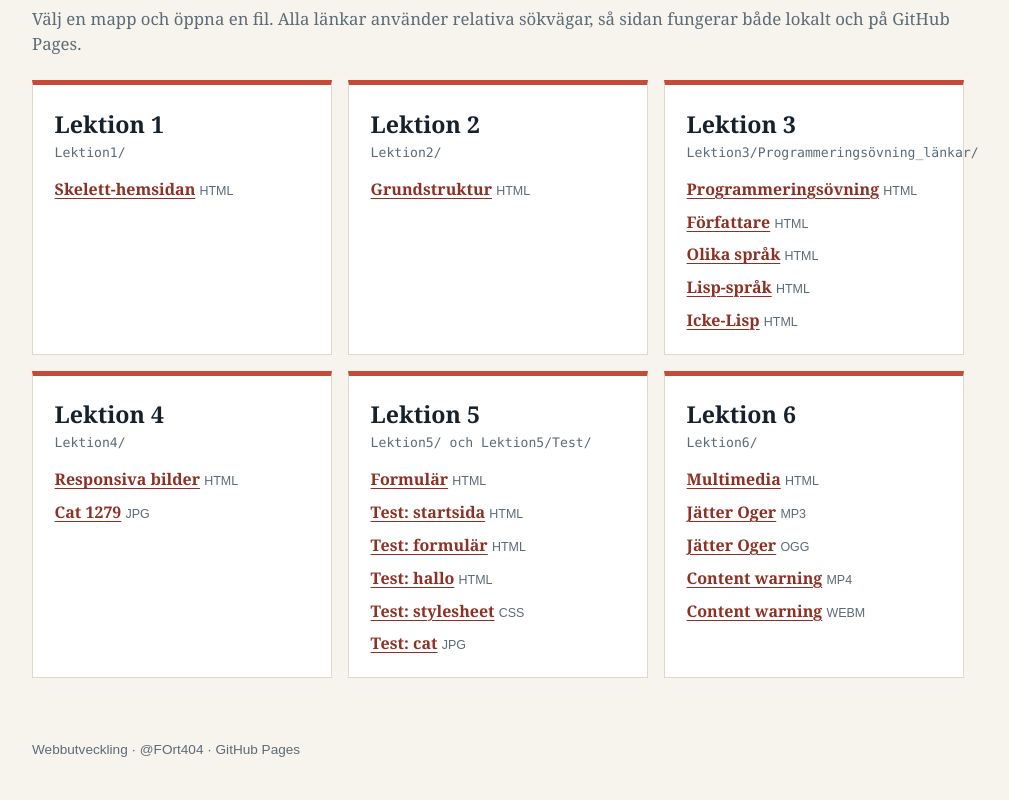
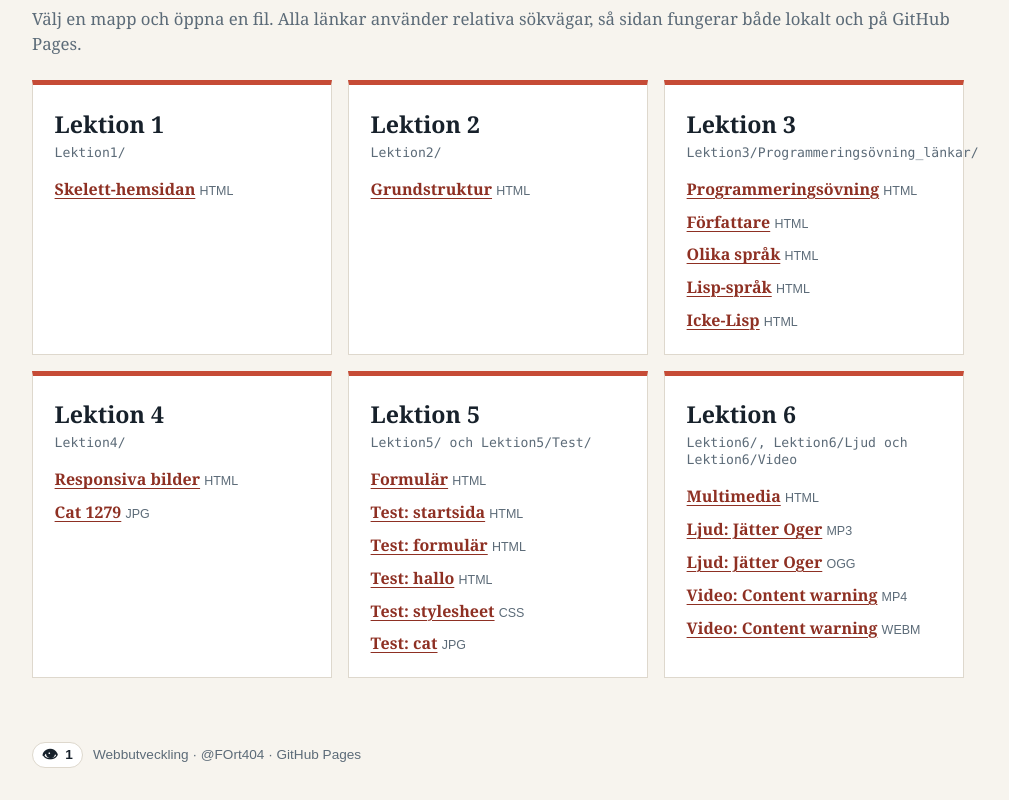
Before and after one commit to FOrt304/Webbutveckling, a plain HTML site: page index.html in a window 1280 px wide. Shown: the part 367-1167 px from the top of the page, without its empty margins (142-1151 px from the left). Drawn offline with Linux system fonts and the light colour scheme.

Commit message:
Fixes #4

```diff
--- a/index.html
+++ b/index.html
@@ -4,11 +4,13 @@
 	<meta charset="UTF-8">
 	<meta name="viewport" content="width=device-width, initial-scale=1">
 	<title>Webbutveckling | Alla lektioner</title>
+	<link rel="icon" type="image/jpeg" href="Lektion5/Test/cat.jpg">
 	<meta name="description" content="Alla lektioner och filer i Alexander Lundbergs webbutvecklingsprojekt.">
 	<meta name="theme-color" content="#17212B">
 	<meta property="og:type" content="website">
 	<meta property="og:url" content="https://fort304.github.io/Webbutveckling/">
 	<meta property="og:image" content="https://fort304.github.io/Webbutveckling/Lektion4/cat-1279.jpg">
+	<meta property="og:image:type" content="image/jpeg">
 	<meta property="og:image:width" content="1279">
 	<meta property="og:image:height" content="723">
 	<meta property="og:image:alt" content="Ringlos Katt">
@@ -101,6 +103,30 @@
 			color: var(--muted);
 			font: .85rem Arial, sans-serif;
 		}
+
+		.footer-meta {
+			display: flex;
+			align-items: center;
+			gap: .65rem;
+			flex-wrap: wrap;
+		}
+
+		.views {
+			display: inline-flex;
+			align-items: center;
+			gap: .45rem;
+			padding: .25rem .55rem;
+			border: 1px solid var(--line);
+			border-radius: 999px;
+			background: #fff;
+			color: var(--ink);
+			font-weight: 700;
+		}
+
+		.eye {
+			font-size: 1rem;
+			line-height: 1;
+		}
 	</style>
 </head>
 <body>
@@ -168,18 +194,46 @@
 
 			<section>
 				<h2>Lektion 6</h2>
-				<p class="folder">Lektion6/</p>
+				<p class="folder">Lektion6/, Lektion6/Ljud och Lektion6/Video</p>
 				<ul>
 					<li><a href="Lektion6/multimedia.html">Multimedia</a> <span class="file-type">HTML</span></li>
-					<li><a href="Lektion6/Ljud/Jatter_Oger.mp3">Jätter Oger</a> <span class="file-type">MP3</span></li>
-					<li><a href="Lektion6/Ljud/Jatter_Oger.ogg">Jätter Oger</a> <span class="file-type">OGG</span></li>
-					<li><a href="Lektion6/Video/content_warning(15).mp4">Content warning</a> <span class="file-type">MP4</span></li>
-					<li><a href="Lektion6/Video/content_warning(15).webm">Content warning</a> <span class="file-type">WEBM</span></li>
+					<li><a href="Lektion6/Ljud/Jatter_Oger.mp3">Ljud: Jätter Oger</a> <span class="file-type">MP3</span></li>
+					<li><a href="Lektion6/Ljud/Jatter_Oger.ogg">Ljud: Jätter Oger</a> <span class="file-type">OGG</span></li>
+					<li><a href="Lektion6/Video/content_warning(15).mp4">Video: Content warning</a> <span class="file-type">MP4</span></li>
+					<li><a href="Lektion6/Video/content_warning(15).webm">Video: Content warning</a> <span class="file-type">WEBM</span></li>
 				</ul>
 			</section>
 		</div>
 	</main>
 
-	<footer>Webbutveckling · @FOrt404 · GitHub Pages</footer>
+	<footer>
+		<div class="footer-meta">
+			<span class="views" aria-label="Antal visningar">
+				<span class="eye" aria-hidden="true">👁</span>
+				<span id="view-count">0</span>
+			</span>
+			<span>Webbutveckling · @FOrt404 · GitHub Pages</span>
+		</div>
+	</footer>
+
+	<script>
+		(function () {
+			const storageKey = 'webbutveckling_view_count';
+			const countEl = document.getElementById('view-count');
+			let count = 0;
+
+			try {
+				count = Number(localStorage.getItem(storageKey) || 0);
+				count += 1;
+				localStorage.setItem(storageKey, String(count));
+			} catch (error) {
+				count = 1;
+			}
+
+			if (countEl) {
+				countEl.textContent = count.toLocaleString('sv-SE');
+			}
+		})();
+	</script>
 </body>
 </html>
```
Also changed, not shown: Lektion4/responsivabilder.html (+4 -4 lines).
